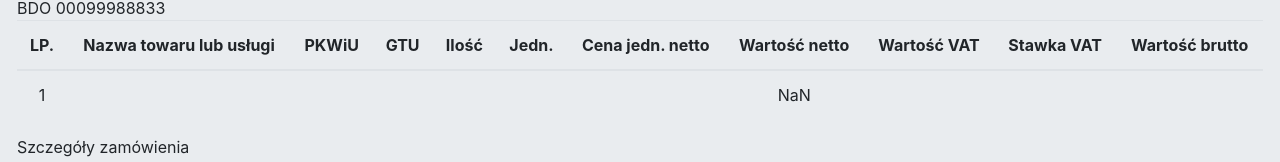
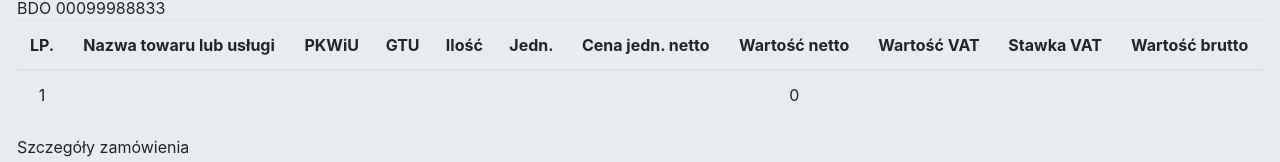
Before and after one commit to KamilSend/orbit, a React (Create React App) app in the folder orbit/: page /dokumenty in a window 1280 px wide. Shown: the part 364-526 px from the top of the page. Built offline with nearby package versions, Linux system fonts and the light colour scheme.

Commit message:
working adding extra products on invoice

```diff
--- /dev/null
+++ b/orbit/src/components/layout/invoice/addProduct/addProduct.js
@@ -0,0 +1,63 @@
+import React from 'react'
+import { Col, Jumbotron, Row} from "react-bootstrap";
+
+const addProduct = (props) => {
+    return(
+        <Jumbotron>
+            <Row>
+                <Col><h2>Lista pozycji na fakturze</h2></Col>
+            </Row>
+            <Row>
+                <Col>Produkt/Usługa</Col>
+                <Col>PKWiU</Col>
+                <Col>Ilość</Col>
+                <Col>Jednostka</Col>
+                <Col>Cena jedn. netto</Col>
+            </Row>
+            <Row>
+                <input type="text"
+                       onChange={(event) => props.inputChange(event, 'items', 'product')}
+                />
+                <input type="text"
+                       onChange={(event) => props.inputChange(event, 'items', 'PKWiU')}
+                />
+                <input type="text"
+                       onChange={(event) => props.inputChange(event, 'items', 'quantity')}
+                />
+                <input type="text"
+                       onChange={(event) => props.inputChange(event, 'items', 'unit')}
+                />
+                <input type="text"
+                       onChange={(event) => props.inputChange(event, 'items', 'unitNetPrice')}
+                />
+            </Row>
+            <Row>
+                <Col>Stawka VAT</Col>
+                <Col>Zwolnienie z VAT</Col>
+                <Col>Wartość GTU</Col>
+                <Col>Wartość VAT</Col>
+                <Col>Wartość brutto</Col>
+            </Row>
+            <Row>
+                <input type="text"
+                       onChange={(event) => props.inputChange(event, 'items', 'VATRate')}
+                />
+                <input type="text"
+                       onChange={(event) => props.inputChange(event, 'items', 'VatExemption')}
+                />
+                <input type="text"
+                       onChange={(event) => props.inputChange(event, 'items', 'GTU')}
+                />
+                <input type="text"
+                       onChange={(event) => props.inputChange(event, 'items', 'VAT')}
+                />
+                <input type="text"
+                       onChange={(event) => props.inputChange(event, 'items', 'grossValue')}
+                />
+            </Row>
+
+        </Jumbotron>
+    )
+}
+
+export default addProduct
--- a/orbit/src/components/layout/invoice/invoice.js
+++ b/orbit/src/components/layout/invoice/invoice.js
@@ -1,6 +1,8 @@
 import React from 'react'
 
 import { Container, Row, Col, Jumbotron, Button } from 'react-bootstrap';
+
+import AddProduct from './addProduct/addProduct'
 
 import './invoice.scss'
 
@@ -196,60 +198,8 @@ const invoice = (props) =>{
                         /></Col>
                     </Row>
                 </Jumbotron>
-                <Jumbotron>
-                    <Row>
-                        <Col><h2>Lista pozycji na fakturze</h2></Col>
-                    </Row>
-                    <Row>
-                        <Col>Produkt/Usługa</Col>
-                        <Col>PKWiU</Col>
-                        <Col>Ilość</Col>
-                        <Col>Jednostka</Col>
-                        <Col>Cena jedn. netto</Col>
-                    </Row>
-                    <Row>
-                        <input type="text"
-                               onChange={(event) => props.inputChange(event, 'product')}
-                        />
-                        <input type="text"
-                               onChange={(event) => props.inputChange(event, 'PKWiU')}
-                        />
-                        <input type="text"
-                               onChange={(event) => props.inputChange(event, 'quantity')}
-                        />
-                        <input type="text"
-                               onChange={(event) => props.inputChange(event, 'unit')}
-                        />
-                        <input type="text"
-                               onChange={(event) => props.inputChange(event, 'unitNetPrice')}
-                        />
-                    </Row>
-                    <Row>
-                        <Col>Stawka VAT</Col>
-                        <Col>Zwolnienie z VAT</Col>
-                        <Col>Wartość GTU</Col>
-                        <Col>Wartość VAT</Col>
-                        <Col>Wartość brutto</Col>
-                    </Row>
-                    <Row>
-                        <input type="text"
-                               onChange={(event) => props.inputChange(event, 'VATRate')}
-                        />
-                        <input type="text"
-                               onChange={(event) => props.inputChange(event, 'VatExemption')}
-                        />
-                        <input type="text"
-                               onChange={(event) => props.inputChange(event, 'GTU')}
-                        />
-                        <input type="text"
-                               onChange={(event) => props.inputChange(event, 'VAT')}
-                        />
-                        <input type="text"
-                               onChange={(event) => props.inputChange(event, 'grossValue')}
-                        />
-                    </Row>
-                    <Button>Dodaj pozycję</Button>
-                </Jumbotron>
+                <AddProduct inputChange = {props.inputChange}/>
+                <Button onClick={props.addItem}>Dodaj pozycję</Button>
                 <Jumbotron>
                     <Row>
                         <Col><h2>Podsumowanie</h2></Col>
--- a/orbit/src/components/layout/issued/issued.js
+++ b/orbit/src/components/layout/issued/issued.js
@@ -4,6 +4,28 @@ import { Jumbotron, Col, Row, Table } from 'react-bootstrap';
 import './issued.scss'
 
 const issued = (props) =>{
+
+    const itemList = (
+
+         props.invoices[0].items.map((item, index) =>
+            <tr>
+                <td>1</td>
+                <td>{props.invoices[0].items[index].product}</td>
+                <td>{props.invoices[0].items[index].PKWiU}</td>
+                <td>{props.invoices[0].items[index].GTU}</td>
+                <td>{props.invoices[0].items[index].quantity}</td>
+                <td>{props.invoices[0].items[index].unit}</td>
+                <td>{props.invoices[0].items[index].unitNetPrice}</td>
+                <td>{props.invoices[0].items[index].unitNetPrice*props.invoices[0].items[0].quantity}</td>
+                <td>{props.invoices[0].items[index].VAT}</td>
+                <td>{props.invoices[0].items[index].VATRate}</td>
+                <td>{props.invoices[0].items[index].grossValue}</td>
+            </tr>
+
+         )
+    )
+
+
     return(
         <>
             <div>Wystawione dokumenty:</div>
@@ -54,19 +76,20 @@ const issued = (props) =>{
                         </tr>
                         </thead>
                         <tbody>
-                        <tr>
-                            <td>1</td>
-                            <td>{props.invoices.product}</td>
-                            <td>{props.invoices.PKWiU}</td>
-                            <td>{props.invoices.GTU}</td>
-                            <td>{props.invoices.quantity}</td>
-                            <td>{props.invoices.unit}</td>
-                            <td>{props.invoices.unitNetPrice}</td>
-                            <td>{props.invoices.unitNetPrice*props.invoices.quantity}</td>
-                            <td>{props.invoices.VAT}</td>
-                            <td>{props.invoices.VATRate}</td>
-                            <td>{props.invoices.grossValue}</td>
-                        </tr>
+                        {/*<tr>*/}
+                            {itemList}
+                            {/*<td>1</td>*/}
+                            {/*<td>{props.invoices[0].items[0].product}</td>*/}
+                            {/*<td>{props.invoices[0].items[0].PKWiU}</td>*/}
+                            {/*<td>{props.invoices[0].items[0].GTU}</td>*/}
+                            {/*<td>{props.invoices[0].items[0].quantity}</td>*/}
+                            {/*<td>{props.invoices[0].items[0].unit}</td>*/}
+                            {/*<td>{props.invoices[0].items[0].unitNetPrice}</td>*/}
+                            {/*<td>{props.invoices[0].items[0].unitNetPrice*props.invoices[0].items[0].quantity}</td>*/}
+                            {/*<td>{props.invoices[0].items[0].VAT}</td>*/}
+                            {/*<td>{props.invoices[0].items[0].VATRate}</td>*/}
+                            {/*<td>{props.invoices[0].items[0].grossValue}</td>*/}
+                        {/*</tr>*/}
                         </tbody>
                     </Table>
                 </Row>
--- a/orbit/src/components/layout/layout.js
+++ b/orbit/src/components/layout/layout.js
@@ -32,31 +32,92 @@ class Layout extends Component {
             currency:'Polski złoty',
             account:'mbank',
             accountNumber:'1111 2222 3333 4444 5555',
-            product:'Książki edykacyjne',
-            PKWiU:'12345.55.44',
-            quantity:'100',
+            // items: [{product:'Książki edukacyjne',
+            //     PKWiU:'12345.55.44',
+            //     quantity:'100',
+            //     unit:'szt.',
+            //     unitNetPrice:'100',
+            //     VATRate:'5',
+            //     VatExemption:'nie',
+            //     GTU:'0',
+            //     VAT:'5',
+            //     grossValue:'105',}],
+            items: [],
+            productAmount:'0',
+        },
+        item: {product:'jajko',
+            PKWiU:'222',
+            quantity:'1500100900',
             unit:'szt.',
-            unitNetPrice:'100',
-            VATRate:'5',
-            VatExemption:'nie',
+            unitNetPrice:'1',
+            VATRate:'1',
+            VatExemption:'tak',
             GTU:'0',
-            VAT:'5',
-            grossValue:'105',
-            productAmount:'1',
-        },
-        invoices:{
-
-        }
+            VAT:'0',
+            grossValue:'1'},
+        invoices:[{number: 'qwerty123456',
+            issueDate: '13.03.2021',
+            saleDate: '10.03.2021',
+            type: 'Osoba prywatna',
+            origin: 'Francja',
+            NIP: '111111111',
+            name:'Fundacja marzenia',
+            address:'Długa',
+            zipCode:'30-231',
+            city:'Kraków',
+            country:'Polska',
+            email:'fundacjamarzenia@gmail.com',
+            transaction:'Krajowa',
+            paymentMethod:'Przelew',
+            paymentStatus:'Opłacone',
+            dueDate:'20.03.2021',
+            currency:'Polski złoty',
+            account:'mbank',
+            accountNumber:'1111 2222 3333 4444 5555',
+            items: [{product:'',
+                PKWiU:'',
+                quantity:'',
+                unit:'',
+                unitNetPrice:'',
+                VATRate:'',
+                VatExemption:'',
+                GTU:'',
+                VAT:'',
+                grossValue:'',}],
+            productAmount:'1',}]
     }
 
-    inputChangeHandler(event, type){
+    inputChangeHandler(event, type, itemsType){
 
         const updatedInvoice = {
             ...this.state.invoice
         }
-        updatedInvoice[type] = event.target.value
+
+        const updatedItem = {
+            ...this.state.item
+        }
+
+        if (type === 'items'){
+            updatedItem[itemsType] = event.target.value
+        }
+        else{
+            updatedInvoice[type] = event.target.value
+        }
+
         this.setState({invoice: updatedInvoice})
+        this.setState({item: updatedItem})
 
+        console.log(this.state.item)
+    }
+
+    addItemHandler = () => {
+
+        const updatedInvoice = {
+            ...this.state.invoice
+        }
+
+        updatedInvoice.items.push(this.state.item)
+        this.setState({invoice: updatedInvoice})
         console.log(this.state.invoice)
     }
 
@@ -64,8 +125,8 @@ class Layout extends Component {
         const updatedInvoice = {
             ...this.state.invoice
         }
-        this.setState({invoices:updatedInvoice})
-        console.log(this.state.invoices)
+        this.setState({invoices:[updatedInvoice]})
+        console.log(this.state.invoices[0].items[0])
     }
 
     render(){
@@ -90,6 +151,7 @@ class Layout extends Component {
                     <Invoice
                         inputChange={this.inputChangeHandler.bind(this)}
                         sendInvoice={this.sendInvoiceHandler}
+                        addItem={this.addItemHandler}
                     />
                 </Route>
                 <Route path="/faktury_zaliczkowe">
```
